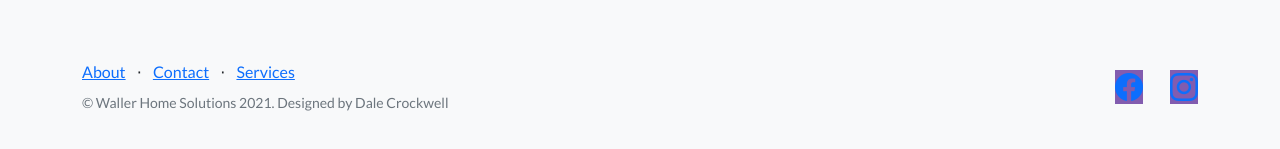
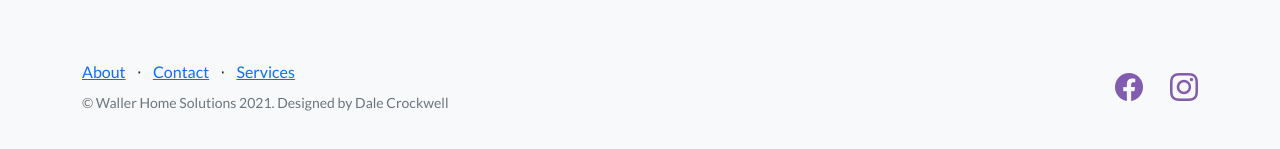
Before and after one commit to eladcrock/home, a plain HTML site: page index.html in a window 1280 px wide. Shown: the part 3620-3769 px from the top of the page. Drawn offline with nearby package versions, Linux system fonts and the light colour scheme.

Commit message:
Update index.html

```diff
--- a/index.html
+++ b/index.html
@@ -230,11 +230,11 @@
                     <div class="col-lg-6 h-100 text-center text-lg-end my-auto">
                         <ul class="list-inline mb-0">
                             <li class="list-inline-item me-4">
-                                <a href="#!"><i class="bi-facebook fs-3" style="background-color:#825CAF"></i></a>
+                                <a href="#!"><i class="bi-facebook fs-3" style="color:#825CAF"></i></a>
                             </li>
 
                             <li class="list-inline-item">
-                                <a href="#!"><i class="bi-instagram fs-3" style="background-color:#825CAF"></i></a>
+                                <a href="#!"><i class="bi-instagram fs-3" style="color:#825CAF""></i></a>
                             </li>
                         </ul>
                     </div>
```
